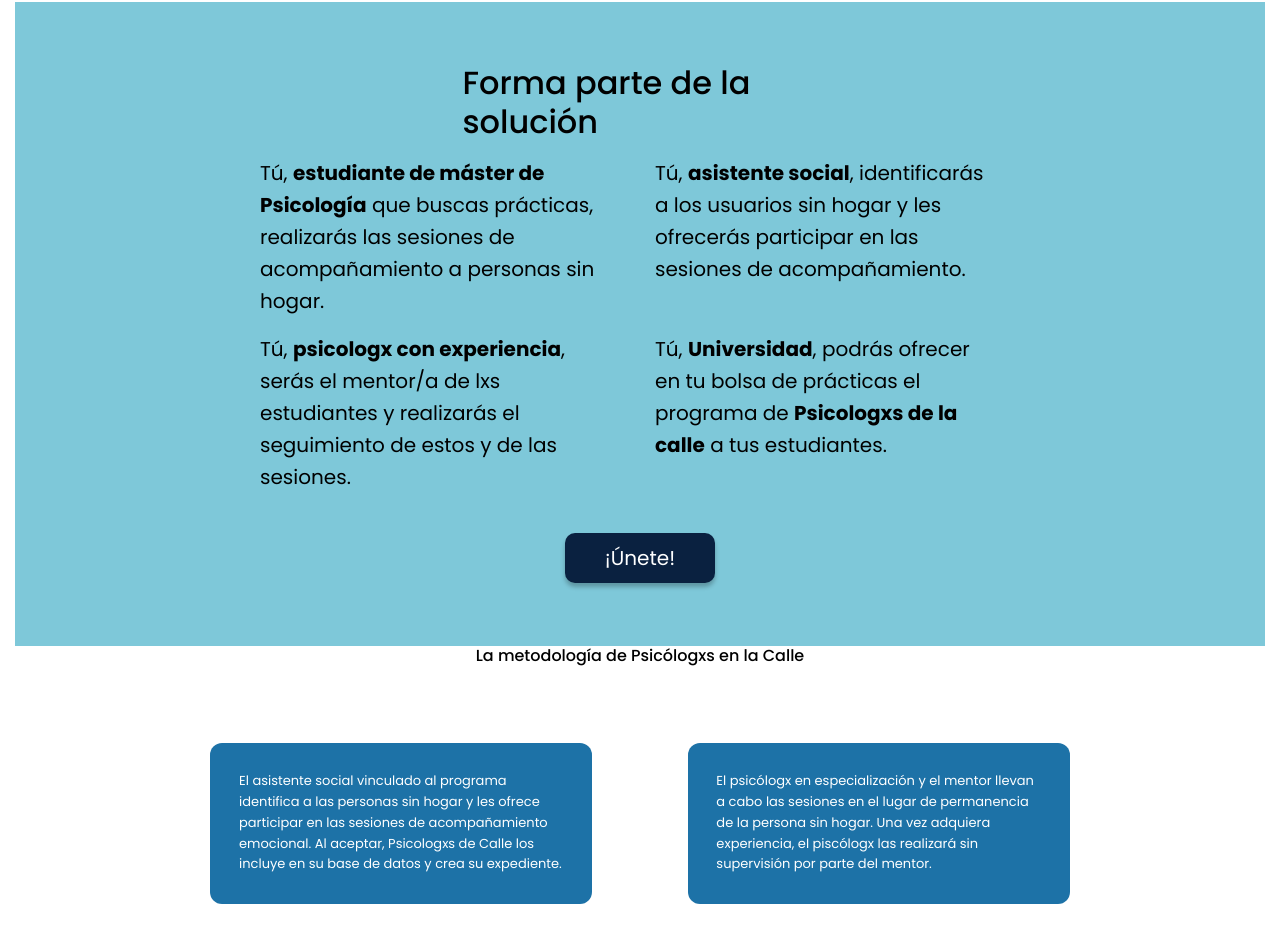
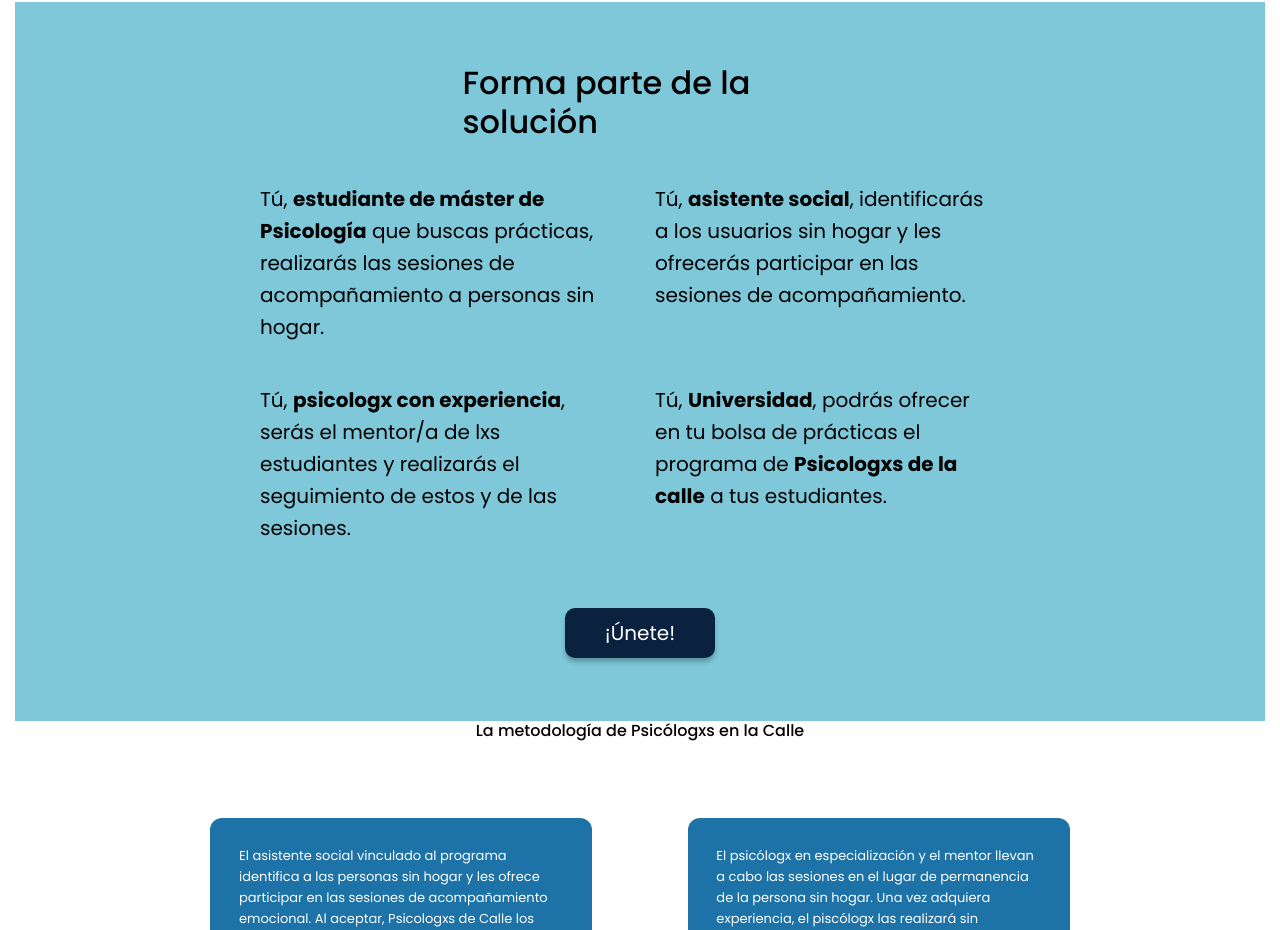
Before and after one commit to joannaWebDev/psicologxs-de-calle, a React (Create React App) app in the folder client/: page /psicologxs-de-calle/ in a window 1280 px wide. Shown: the part 3593-4523 px from the top of the page. Built offline with nearby package versions, Linux system fonts and the light colour scheme.

Commit message:
Update margin to text and button

```diff
--- a/client/src/pages/Home.css
+++ b/client/src/pages/Home.css
@@ -52,6 +52,7 @@
 }
 
 .solution-text {
+  margin-top: 7%;
   max-width: 92%;
 }
 
--- a/client/src/pages/Home.js
+++ b/client/src/pages/Home.js
@@ -79,7 +79,7 @@ const Home = () => {
               <p className="solution-text"> Tú, <strong>Universidad</strong>, podrás ofrecer en tu bolsa de prácticas el programa de <strong>Psicologxs de la calle</strong> a tus estudiantes.</p>
             </div>
           </div>
-          <div className="mt-4">
+          <div className="mt-5">
             <JoinBtn />
           </div>
         </div>
```
